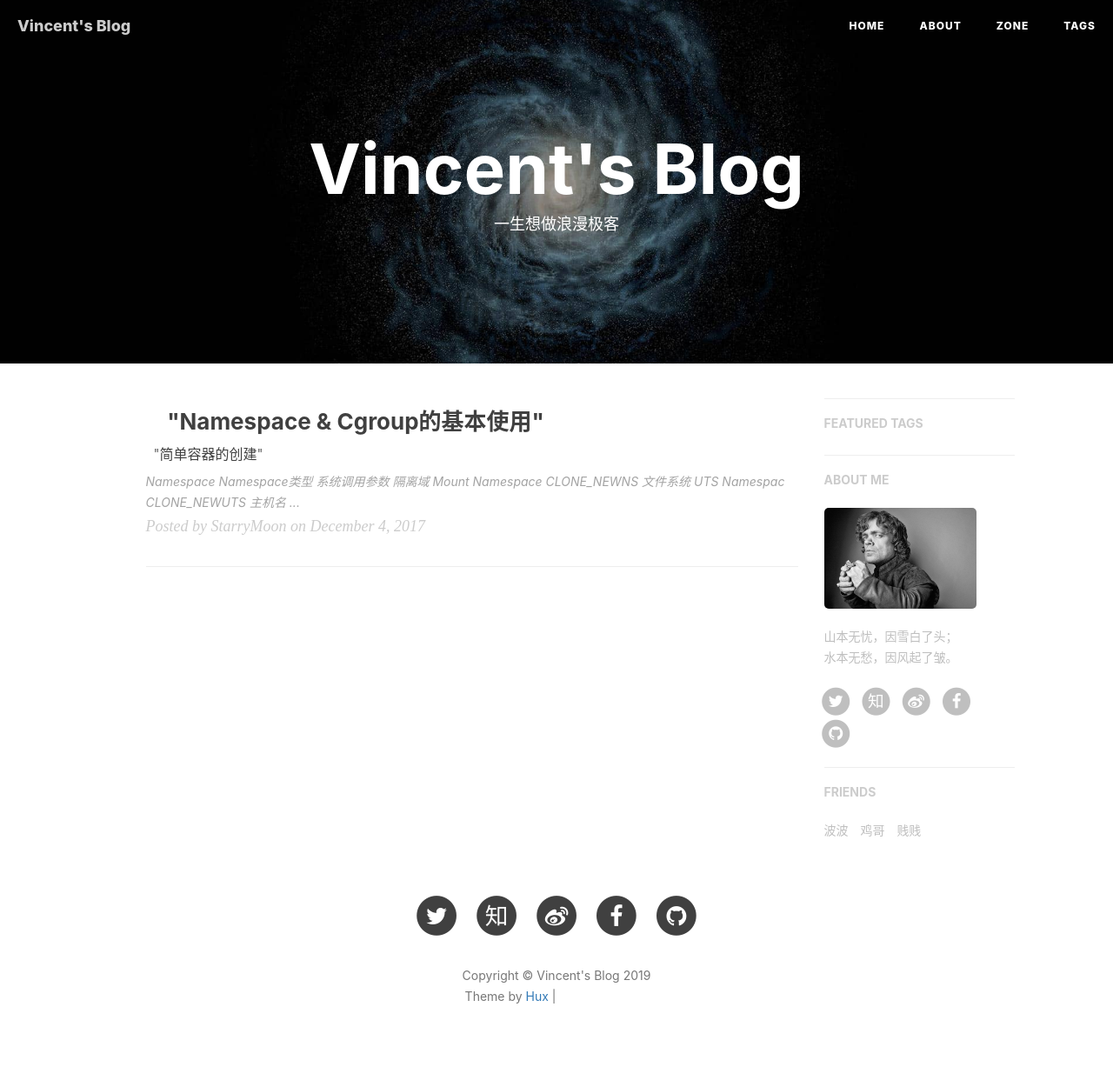
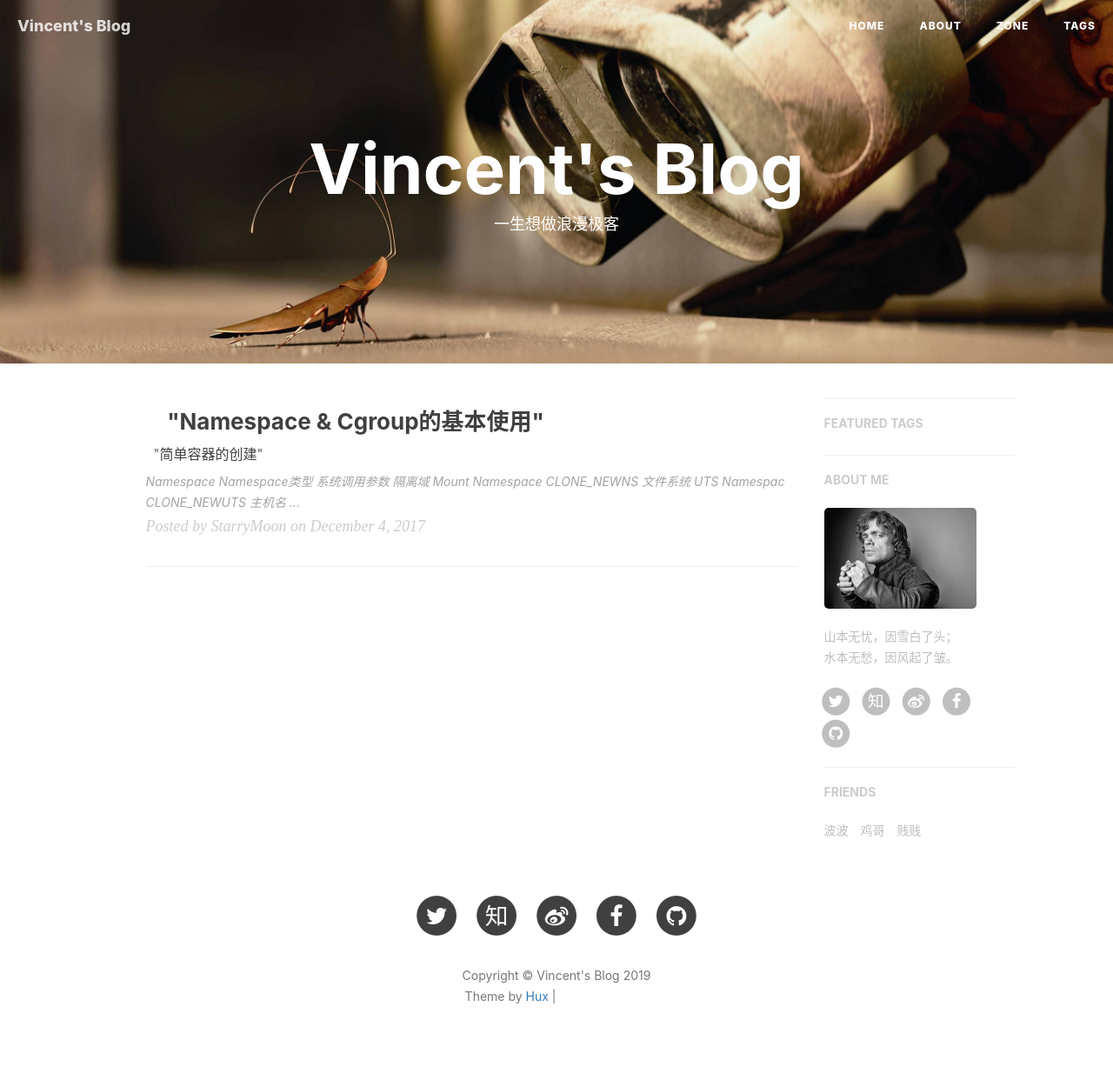
Before and after one commit to ZhuoHuang-HUST/zhuohuang-hust.github.io, a Jekyll site: the page built from index.html, in a window 1280 px wide. Shown: the whole page at 87% size. Built offline with Jekyll 4.4.1, drawn with Linux system fonts in a browser that asks for light colours; nearby versions of some CDN libraries; the list of posts is cut into pages by our own code; comment, search, counter and statistics services are not loaded; grey boxes are pictures that could not be loaded.

Commit message:
updating

```diff
--- a/_config.yml
+++ b/_config.yml
@@ -2,8 +2,8 @@
 title: Vincent's Blog
 SEOTitle: Vincent
 #header-img: img/home-bg.jpg
-#header-img: img/404-bg.jpg
-header-img: img/post-bg-universe.jpg
+header-img: img/404-bg.jpg
+#header-img: img/post-bg-universe.jpg
 #header-img: img/about-bg-walle.jpg
 email: foggyrmail@gmail.com
 description: "这里是 @Vincent 的个人博客，与你一起发现更大的世界。"
```
